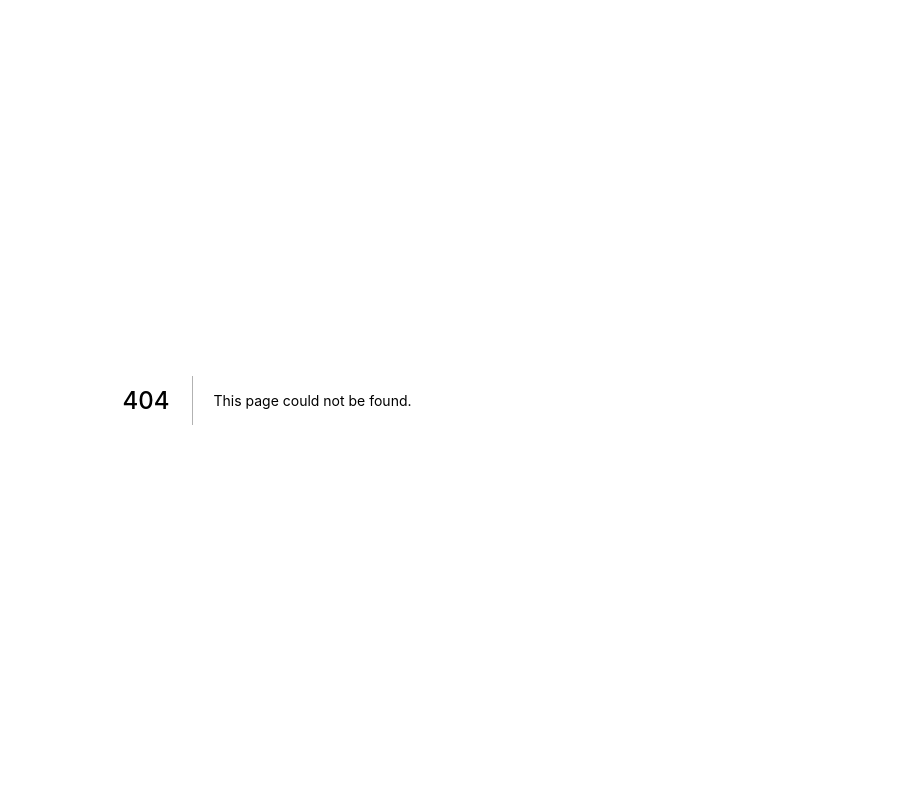
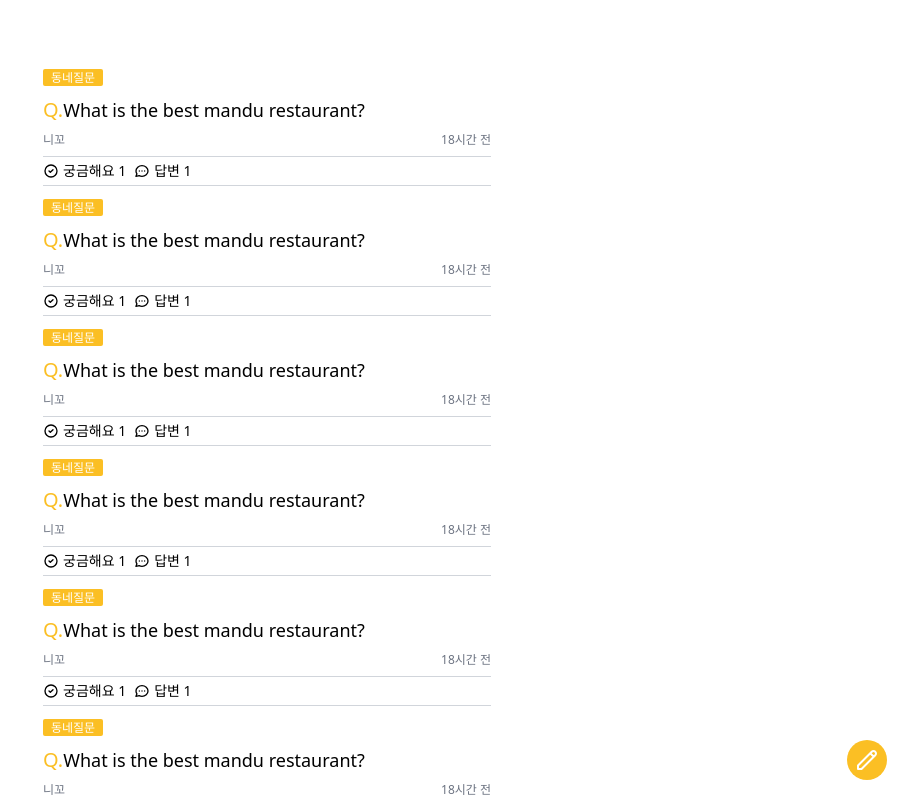
Before and after one commit to Eric-lab-star/carrot-clone, a Next.js app: page /community in a window 1280 px wide. Before the commit this address had no page. Shown: the top 800 px of the page, without its empty margins (373-1280 px from the left). Built offline with nearby package versions, Linux system fonts and the light colour scheme.

Commit message:
community index css and markup

```diff
--- /dev/null
+++ b/pages/community/index.tsx
@@ -0,0 +1,78 @@
+import type { NextPage } from "next";
+
+const Community: NextPage = () => {
+  return (
+    <div className="py-16 px-4 ">
+      {[1, 2, 3, 4, 5, 6, 7].map((v, i) => (
+        <div className="max-w-md m-auto" key={i}>
+          <span className="text-xs bg-amber-400 px-2 py-[0.5] text-white rounded-sm">
+            동네질문
+          </span>
+          <span className="flex justify-start text-lg items-center py-2">
+            <span className="text-xl text-amber-400">Q.</span> What is the best
+            mandu restaurant?
+          </span>
+          <div className="text-xs text-gray-500 flex justify-between">
+            <span>니꼬</span>
+            <span>18시간 전</span>
+          </div>
+          <div className="border-y-gray-300 border-y my-2 py-1 flex space-x-2">
+            <span className="flex items-center text-sm space-x-1 hover:cursor-default">
+              <svg
+                className="w-4 h-4"
+                fill="none"
+                stroke="currentColor"
+                viewBox="0 0 24 24"
+                xmlns="http://www.w3.org/2000/svg"
+              >
+                <path
+                  strokeLinecap="round"
+                  strokeLinejoin="round"
+                  strokeWidth="2"
+                  d="M9 12l2 2 4-4m6 2a9 9 0 11-18 0 9 9 0 0118 0z"
+                ></path>
+              </svg>
+              <span>궁금해요 1</span>
+            </span>
+            <span className="flex items-center text-sm space-x-1 hover:cursor-default">
+              <svg
+                className="w-4 h-4"
+                fill="none"
+                stroke="currentColor"
+                viewBox="0 0 24 24"
+                xmlns="http://www.w3.org/2000/svg"
+              >
+                <path
+                  strokeLinecap="round"
+                  strokeLinejoin="round"
+                  strokeWidth="2"
+                  d="M8 12h.01M12 12h.01M16 12h.01M21 12c0 4.418-4.03 8-9 8a9.863 9.863 0 01-4.255-.949L3 20l1.395-3.72C3.512 15.042 3 13.574 3 12c0-4.418 4.03-8 9-8s9 3.582 9 8z"
+                ></path>
+              </svg>
+              <span>답변 1</span>
+            </span>
+          </div>
+        </div>
+      ))}
+
+      <button className="fixed bottom-5 right-5 bg-amber-400 p-2 text-white rounded-full">
+        <svg
+          className="w-6 h-6"
+          fill="none"
+          stroke="currentColor"
+          viewBox="0 0 24 24"
+          xmlns="http://www.w3.org/2000/svg"
+        >
+          <path
+            strokeLinecap="round"
+            strokeLinejoin="round"
+            strokeWidth="2"
+            d="M15.232 5.232l3.536 3.536m-2.036-5.036a2.5 2.5 0 113.536 3.536L6.5 21.036H3v-3.572L16.732 3.732z"
+          ></path>
+        </svg>
+      </button>
+    </div>
+  );
+};
+
+export default Community;
--- a/pages/items/upload.tsx
+++ b/pages/items/upload.tsx
@@ -4,7 +4,7 @@
   return (
     <div className="py-16 px-5">
       <div className="w-full flex justify-center items-center">
-        <label className="cursor-pointer mb-3 rounded-md h-40 w-full border-2 border-dashed flex justify-center items-center text-slate-400 hover:bg-amber-500 hover:border-white transition-colors hover:text-white">
+        <label className="cursor-pointer mb-3 rounded-md h-40 w-full border-amber-300 border-2 border-dashed flex justify-center items-center text-amber-300 hover:bg-amber-500 hover:border-white transition-colors hover:text-white">
           <svg
             className="h-16 w-16"
             stroke="currentColor"
@@ -50,6 +50,7 @@
           rows={4}
           className="text-xs h-28 max-h-28 min-h-full w-full focus:ouline-none focus:ring-transparent focus:border-amber-500 overflow-scroll"
           id="desc"
+          placeholder="Please write product descriptions(price, brand, suggestion)."
         />
       </div>
       <button className=" rounded-md  w-full py-1 bg-amber-400 text-amber-600 shadow-md mt-2">
```
